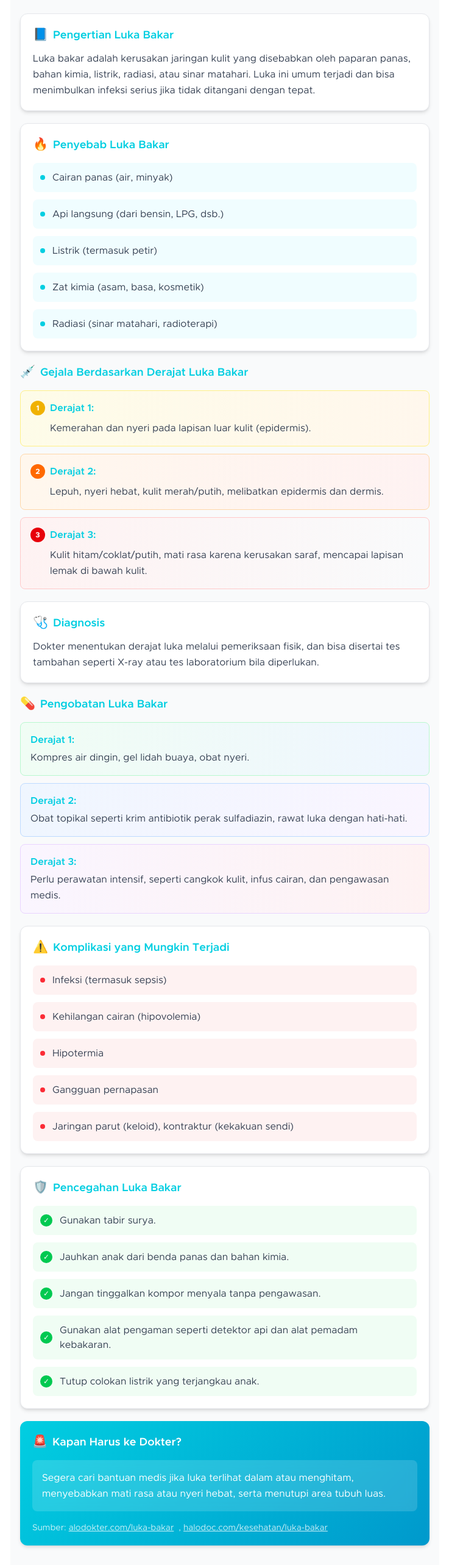
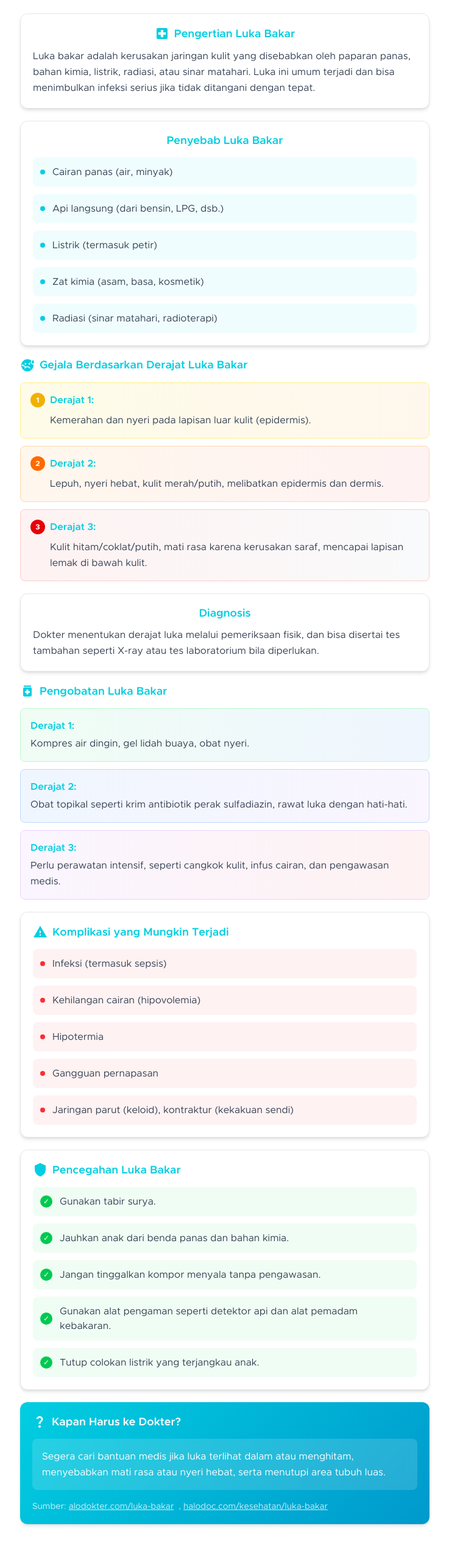
Before and after one commit to CC25-CF199/burnalyze-frontend, a React (Vite) app: page /education in a window 1280 px wide. Shown: the part 226-2792 px from the top of the page at 61% size, without its empty margins (271-1008 px from the left). After the commit the page ends 2757 px from the top, so only its background shows below. Built offline with nearby package versions, Linux system fonts and the light colour scheme.

Commit message:
fix(styling): styling and icon adjustment

```diff
--- a/src/containers/Education/Education.container.jsx
+++ b/src/containers/Education/Education.container.jsx
@@ -1,11 +1,26 @@
 import React from 'react';
+import {
+  LocalHospital,
+  Sick,
+  Medication,
+  Healing,
+  ReportProblem,
+  Shield,
+  QuestionMark,
+} from '@mui/icons-material';
 
 const EdukasiLukaBakar = () => {
   return (
-    <div className="min-h-screen bg-gray-50" style={{ fontFamily: 'Metropolis, Arial, Helvetica, sans-serif' }}>
+    <div
+      className="min-h-screen"
+      style={{ fontFamily: 'Metropolis, Arial, Helvetica, sans-serif' }}
+    >
       <div className="max-w-sm sm:max-w-md md:max-w-2xl lg:max-w-4xl mx-auto px-3 sm:px-4 py-6 sm:py-8 text-gray-800">
         <div className="text-center mb-6 sm:mb-8">
-          <h1 className="text-xl sm:text-2xl md:text-3xl font-bold mb-2 sm:mb-3 text-gray-800" style={{ fontWeight: 'bold' }}>
+          <h1
+            className="text-xl sm:text-2xl md:text-3xl font-bold mb-2 sm:mb-3 text-gray-800"
+            style={{ fontWeight: 'bold' }}
+          >
             Edukasi Luka Bakar
           </h1>
           <p className="text-xs sm:text-sm md:text-base text-gray-600 px-2">
@@ -14,22 +29,28 @@ const EdukasiLukaBakar = () => {
         </div>
 
         {/* Pengertian */}
-        <section className="bg-white p-3 sm:p-4 md:p-5 rounded-lg sm:rounded-xl shadow-md mb-4 sm:mb-5 border border-gray-200 hover:shadow-lg transition-shadow duration-300">
-          <h2 className="font-semibold text-sm sm:text-base md:text-lg mb-2 sm:mb-3 flex items-center gap-2"
-              style={{ color: '#01cee1', fontWeight: '600' }}>
-            <span className="text-base sm:text-lg md:text-xl">📘</span>
+        <section className="flex flex-col items-center bg-white p-3 sm:p-4 md:p-5 rounded-lg sm:rounded-xl shadow-md mb-4 sm:mb-5 border border-gray-200 hover:shadow-lg transition-shadow duration-300">
+          <h2
+            className="font-semibold text-sm sm:text-base md:text-lg mb-2 sm:mb-3 flex items-center gap-2"
+            style={{ color: '#01cee1', fontWeight: '600' }}
+          >
+            <LocalHospital />
             <span className="leading-tight">Pengertian Luka Bakar</span>
           </h2>
           <p className="text-xs sm:text-sm md:text-base text-gray-700 leading-relaxed">
-            Luka bakar adalah kerusakan jaringan kulit yang disebabkan oleh paparan panas, bahan kimia, listrik, radiasi, atau sinar matahari. Luka ini umum terjadi dan bisa menimbulkan infeksi serius jika tidak ditangani dengan tepat.
+            Luka bakar adalah kerusakan jaringan kulit yang disebabkan oleh
+            paparan panas, bahan kimia, listrik, radiasi, atau sinar matahari.
+            Luka ini umum terjadi dan bisa menimbulkan infeksi serius jika tidak
+            ditangani dengan tepat.
           </p>
         </section>
 
         {/* Penyebab */}
-        <section className="bg-white p-3 sm:p-4 md:p-5 rounded-lg sm:rounded-xl shadow-md mb-4 sm:mb-5 border border-gray-200 hover:shadow-lg transition-shadow duration-300">
-          <h2 className="font-semibold text-sm sm:text-base md:text-lg mb-3 sm:mb-4 flex items-center gap-2"
-              style={{ color: '#01cee1', fontWeight: '600' }}>
-            <span className="text-base sm:text-lg md:text-xl">🔥</span>
+        <section className="flex flex-col bg-white p-3 sm:p-4 md:p-5 rounded-lg sm:rounded-xl shadow-md mb-4 sm:mb-5 border border-gray-200 hover:shadow-lg transition-shadow duration-300">
+          <h2
+            className="font-semibold self-center text-sm sm:text-base md:text-lg mb-3 sm:mb-4 flex items-center gap-2"
+            style={{ color: '#01cee1', fontWeight: '600' }}
+          >
             <span className="leading-tight">Penyebab Luka Bakar</span>
           </h2>
           <div className="space-y-2 sm:space-y-3">
@@ -38,13 +59,20 @@ const EdukasiLukaBakar = () => {
               'Api langsung (dari bensin, LPG, dsb.)',
               'Listrik (termasuk petir)',
               'Zat kimia (asam, basa, kosmetik)',
-              'Radiasi (sinar matahari, radioterapi)'
+              'Radiasi (sinar matahari, radioterapi)',
             ].map((item, index) => (
-              <div key={index} className="flex items-center gap-2 sm:gap-3 p-2 sm:p-3 rounded-lg"
-                   style={{ backgroundColor: '#f0fdff' }}>
-                <div className="w-1.5 h-1.5 sm:w-2 sm:h-2 rounded-full flex-shrink-0"
-                     style={{ backgroundColor: '#01cee1' }}></div>
-                <span className="text-xs sm:text-sm md:text-base text-gray-700">{item}</span>
+              <div
+                key={index}
+                className="flex items-center gap-2 sm:gap-3 p-2 sm:p-3 rounded-lg"
+                style={{ backgroundColor: '#f0fdff' }}
+              >
+                <div
+                  className="w-1.5 h-1.5 sm:w-2 sm:h-2 rounded-full flex-shrink-0"
+                  style={{ backgroundColor: '#01cee1' }}
+                ></div>
+                <span className="text-xs sm:text-sm md:text-base text-gray-700">
+                  {item}
+                </span>
               </div>
             ))}
           </div>
@@ -52,16 +80,27 @@ const EdukasiLukaBakar = () => {
 
         {/* Gejala */}
         <section className="mb-4 sm:mb-5">
-          <h2 className="font-semibold text-sm sm:text-base md:text-lg mb-3 sm:mb-4 flex items-center gap-2"
-              style={{ color: '#01cee1', fontWeight: '600' }}>
-            <span className="text-base sm:text-lg md:text-xl">💉</span>
-            <span className="leading-tight">Gejala Berdasarkan Derajat Luka Bakar</span>
+          <h2
+            className="font-semibold text-sm sm:text-base md:text-lg mb-3 sm:mb-4 flex items-center gap-2"
+            style={{ color: '#01cee1', fontWeight: '600' }}
+          >
+            <Sick />
+            <span className="leading-tight">
+              Gejala Berdasarkan Derajat Luka Bakar
+            </span>
           </h2>
           <div className="space-y-2 sm:space-y-3">
             <div className="bg-gradient-to-r from-yellow-50 to-orange-50 p-3 sm:p-4 rounded-lg border border-yellow-200 hover:shadow-md transition-shadow duration-300">
               <div className="flex items-center gap-2 mb-2">
-                <div className="w-5 h-5 sm:w-6 sm:h-6 bg-yellow-500 rounded-full flex items-center justify-center text-white text-xs font-bold flex-shrink-0">1</div>
-                <strong className="text-xs sm:text-sm md:text-base font-semibold" style={{ color: '#01cee1' }}>Derajat 1:</strong>
+                <div className="w-5 h-5 sm:w-6 sm:h-6 bg-yellow-500 rounded-full flex items-center justify-center text-white text-xs font-bold flex-shrink-0">
+                  1
+                </div>
+                <strong
+                  className="text-xs sm:text-sm md:text-base font-semibold"
+                  style={{ color: '#01cee1' }}
+                >
+                  Derajat 1:
+                </strong>
               </div>
               <p className="text-xs sm:text-sm md:text-base text-gray-700 leading-relaxed pl-7 sm:pl-8">
                 Kemerahan dan nyeri pada lapisan luar kulit (epidermis).
@@ -69,61 +108,99 @@ const EdukasiLukaBakar = () => {
             </div>
             <div className="bg-gradient-to-r from-orange-50 to-red-50 p-3 sm:p-4 rounded-lg border border-orange-200 hover:shadow-md transition-shadow duration-300">
               <div className="flex items-center gap-2 mb-2">
-                <div className="w-5 h-5 sm:w-6 sm:h-6 bg-orange-500 rounded-full flex items-center justify-center text-white text-xs font-bold flex-shrink-0">2</div>
-                <strong className="text-xs sm:text-sm md:text-base font-semibold" style={{ color: '#01cee1' }}>Derajat 2:</strong>
+                <div className="w-5 h-5 sm:w-6 sm:h-6 bg-orange-500 rounded-full flex items-center justify-center text-white text-xs font-bold flex-shrink-0">
+                  2
+                </div>
+                <strong
+                  className="text-xs sm:text-sm md:text-base font-semibold"
+                  style={{ color: '#01cee1' }}
+                >
+                  Derajat 2:
+                </strong>
               </div>
               <p className="text-xs sm:text-sm md:text-base text-gray-700 leading-relaxed pl-7 sm:pl-8">
-                Lepuh, nyeri hebat, kulit merah/putih, melibatkan epidermis dan dermis.
+                Lepuh, nyeri hebat, kulit merah/putih, melibatkan epidermis dan
+                dermis.
               </p>
             </div>
             <div className="bg-gradient-to-r from-red-50 to-gray-50 p-3 sm:p-4 rounded-lg border border-red-200 hover:shadow-md transition-shadow duration-300">
               <div className="flex items-center gap-2 mb-2">
-                <div className="w-5 h-5 sm:w-6 sm:h-6 bg-red-600 rounded-full flex items-center justify-center text-white text-xs font-bold flex-shrink-0">3</div>
-                <strong className="text-xs sm:text-sm md:text-base font-semibold" style={{ color: '#01cee1' }}>Derajat 3:</strong>
+                <div className="w-5 h-5 sm:w-6 sm:h-6 bg-red-600 rounded-full flex items-center justify-center text-white text-xs font-bold flex-shrink-0">
+                  3
+                </div>
+                <strong
+                  className="text-xs sm:text-sm md:text-base font-semibold"
+                  style={{ color: '#01cee1' }}
+                >
+                  Derajat 3:
+                </strong>
               </div>
               <p className="text-xs sm:text-sm md:text-base text-gray-700 leading-relaxed pl-7 sm:pl-8">
-                Kulit hitam/coklat/putih, mati rasa karena kerusakan saraf, mencapai lapisan lemak di bawah kulit.
+                Kulit hitam/coklat/putih, mati rasa karena kerusakan saraf,
+                mencapai lapisan lemak di bawah kulit.
               </p>
             </div>
           </div>
         </section>
 
         {/* Diagnosis */}
-        <section className="bg-white p-3 sm:p-4 md:p-5 rounded-lg sm:rounded-xl shadow-md mb-4 sm:mb-5 border border-gray-200 hover:shadow-lg transition-shadow duration-300">
-          <h2 className="font-semibold text-sm sm:text-base md:text-lg mb-2 sm:mb-3 flex items-center gap-2"
-              style={{ color: '#01cee1', fontWeight: '600' }}>
-            <span className="text-base sm:text-lg md:text-xl">🩺</span>
+        <section className="flex flex-col items-center bg-white p-3 sm:p-4 md:p-5 rounded-lg sm:rounded-xl shadow-md mb-4 sm:mb-5 border border-gray-200 hover:shadow-lg transition-shadow duration-300">
+          <h2
+            className="font-semibold self-center text-sm sm:text-base md:text-lg mb-2 sm:mb-3 flex items-center gap-2"
+            style={{ color: '#01cee1', fontWeight: '600' }}
+          >
             <span className="leading-tight">Diagnosis</span>
           </h2>
           <p className="text-xs sm:text-sm md:text-base text-gray-700 leading-relaxed">
-            Dokter menentukan derajat luka melalui pemeriksaan fisik, dan bisa disertai tes tambahan seperti X-ray atau tes laboratorium bila diperlukan.
+            Dokter menentukan derajat luka melalui pemeriksaan fisik, dan bisa
+            disertai tes tambahan seperti X-ray atau tes laboratorium bila
+            diperlukan.
           </p>
         </section>
 
         {/* Pengobatan */}
         <section className="mb-4 sm:mb-5">
-          <h2 className="font-semibold text-sm sm:text-base md:text-lg mb-3 sm:mb-4 flex items-center gap-2"
-              style={{ color: '#01cee1', fontWeight: '600' }}>
-            <span className="text-base sm:text-lg md:text-xl">💊</span>
+          <h2
+            className="font-semibold text-sm sm:text-base md:text-lg mb-3 sm:mb-4 flex items-center gap-2"
+            style={{ color: '#01cee1', fontWeight: '600' }}
+          >
+            <Medication />
             <span className="leading-tight">Pengobatan Luka Bakar</span>
           </h2>
           <div className="space-y-2 sm:space-y-3">
             <div className="bg-gradient-to-r from-green-50 to-blue-50 p-3 sm:p-4 rounded-lg border border-green-200 hover:shadow-md transition-shadow duration-300">
-              <strong className="text-xs sm:text-sm md:text-base font-semibold block mb-1" style={{ color: '#01cee1' }}>Derajat 1:</strong>
+              <strong
+                className="text-xs sm:text-sm md:text-base font-semibold block mb-1"
+                style={{ color: '#01cee1' }}
+              >
+                Derajat 1:
+              </strong>
               <p className="text-xs sm:text-sm md:text-base text-gray-700 leading-relaxed">
                 Kompres air dingin, gel lidah buaya, obat nyeri.
               </p>
             </div>
             <div className="bg-gradient-to-r from-blue-50 to-purple-50 p-3 sm:p-4 rounded-lg border border-blue-200 hover:shadow-md transition-shadow duration-300">
-              <strong className="text-xs sm:text-sm md:text-base font-semibold block mb-1" style={{ color: '#01cee1' }}>Derajat 2:</strong>
+              <strong
+                className="text-xs sm:text-sm md:text-base font-semibold block mb-1"
+                style={{ color: '#01cee1' }}
+              >
+                Derajat 2:
+              </strong>
               <p className="text-xs sm:text-sm md:text-base text-gray-700 leading-relaxed">
-                Obat topikal seperti krim antibiotik perak sulfadiazin, rawat luka dengan hati-hati.
+                Obat topikal seperti krim antibiotik perak sulfadiazin, rawat
+                luka dengan hati-hati.
               </p>
             </div>
             <div className="bg-gradient-to-r from-purple-50 to-red-50 p-3 sm:p-4 rounded-lg border border-purple-200 hover:shadow-md transition-shadow duration-300">
-              <strong className="text-xs sm:text-sm md:text-base font-semibold block mb-1" style={{ color: '#01cee1' }}>Derajat 3:</strong>
+              <strong
+                className="text-xs sm:text-sm md:text-base font-semibold block mb-1"
+                style={{ color: '#01cee1' }}
+              >
+                Derajat 3:
+              </strong>
               <p className="text-xs sm:text-sm md:text-base text-gray-700 leading-relaxed">
-                Perlu perawatan intensif, seperti cangkok kulit, infus cairan, dan pengawasan medis.
+                Perlu perawatan intensif, seperti cangkok kulit, infus cairan,
+                dan pengawasan medis.
               </p>
             </div>
           </div>
@@ -131,10 +208,14 @@ const EdukasiLukaBakar = () => {
 
         {/* Komplikasi */}
         <section className="bg-white p-3 sm:p-4 md:p-5 rounded-lg sm:rounded-xl shadow-md mb-4 sm:mb-5 border border-gray-200 hover:shadow-lg transition-shadow duration-300">
-          <h2 className="font-semibold text-sm sm:text-base md:text-lg mb-3 sm:mb-4 flex items-center gap-2"
-              style={{ color: '#01cee1', fontWeight: '600' }}>
-            <span className="text-base sm:text-lg md:text-xl">⚠️</span>
-            <span className="leading-tight">Komplikasi yang Mungkin Terjadi</span>
+          <h2
+            className="font-semibold text-sm sm:text-base md:text-lg mb-3 sm:mb-4 flex items-center gap-2"
+            style={{ color: '#01cee1', fontWeight: '600' }}
+          >
+            <ReportProblem />
+            <span className="leading-tight">
+              Komplikasi yang Mungkin Terjadi
+            </span>
           </h2>
           <div className="space-y-2 sm:space-y-3">
             {[
@@ -142,11 +223,16 @@ const EdukasiLukaBakar = () => {
               'Kehilangan cairan (hipovolemia)',
               'Hipotermia',
               'Gangguan pernapasan',
-              'Jaringan parut (keloid), kontraktur (kekakuan sendi)'
+              'Jaringan parut (keloid), kontraktur (kekakuan sendi)',
             ].map((item, index) => (
-              <div key={index} className="flex items-center gap-2 sm:gap-3 p-2 sm:p-3 bg-red-50 rounded-lg">
+              <div
+                key={index}
+                className="flex items-center gap-2 sm:gap-3 p-2 sm:p-3 bg-red-50 rounded-lg"
+              >
                 <div className="w-1.5 h-1.5 sm:w-2 sm:h-2 bg-red-500 rounded-full flex-shrink-0"></div>
-                <span className="text-xs sm:text-sm md:text-base text-gray-700">{item}</span>
+                <span className="text-xs sm:text-sm md:text-base text-gray-700">
+                  {item}
+                </span>
               </div>
             ))}
           </div>
@@ -154,9 +240,11 @@ const EdukasiLukaBakar = () => {
 
         {/* Pencegahan */}
         <section className="bg-white p-3 sm:p-4 md:p-5 rounded-lg sm:rounded-xl shadow-md mb-4 sm:mb-5 border border-gray-200 hover:shadow-lg transition-shadow duration-300">
-          <h2 className="font-semibold text-sm sm:text-base md:text-lg mb-3 sm:mb-4 flex items-center gap-2"
-              style={{ color: '#01cee1', fontWeight: '600' }}>
-            <span className="text-base sm:text-lg md:text-xl">🛡️</span>
+          <h2
+            className="font-semibold text-sm sm:text-base md:text-lg mb-3 sm:mb-4 flex items-center gap-2"
+            style={{ color: '#01cee1', fontWeight: '600' }}
+          >
+            <Shield />
             <span className="leading-tight">Pencegahan Luka Bakar</span>
           </h2>
           <div className="space-y-2 sm:space-y-3">
@@ -165,29 +253,42 @@ const EdukasiLukaBakar = () => {
               'Jauhkan anak dari benda panas dan bahan kimia.',
               'Jangan tinggalkan kompor menyala tanpa pengawasan.',
               'Gunakan alat pengaman seperti detektor api dan alat pemadam kebakaran.',
-              'Tutup colokan listrik yang terjangkau anak.'
+              'Tutup colokan listrik yang terjangkau anak.',
             ].map((item, index) => (
-              <div key={index} className="flex items-center gap-2 sm:gap-3 p-2 sm:p-3 bg-green-50 rounded-lg">
+              <div
+                key={index}
+                className="flex items-center gap-2 sm:gap-3 p-2 sm:p-3 bg-green-50 rounded-lg"
+              >
                 <div className="w-4 h-4 sm:w-5 sm:h-5 bg-green-500 rounded-full flex items-center justify-center flex-shrink-0">
                   <span className="text-white text-xs">✓</span>
                 </div>
-                <span className="text-xs sm:text-sm md:text-base text-gray-700">{item}</span>
+                <span className="text-xs sm:text-sm md:text-base text-gray-700">
+                  {item}
+                </span>
               </div>
             ))}
           </div>
         </section>
 
         {/* Kapan ke dokter */}
-        <section className="p-3 sm:p-4 md:p-5 rounded-lg sm:rounded-xl shadow-md text-white"
-                 style={{ background: 'linear-gradient(135deg, #01cee1 0%, #0099cc 100%)' }}>
-          <h2 className="font-semibold text-sm sm:text-base md:text-lg mb-3 sm:mb-4 flex items-center gap-2"
-              style={{ fontWeight: '600' }}>
-            <span className="text-base sm:text-lg md:text-xl">🚨</span>
+        <section
+          className="p-3 sm:p-4 md:p-5 rounded-lg sm:rounded-xl shadow-md text-white"
+          style={{
+            background: 'linear-gradient(135deg, #01cee1 0%, #0099cc 100%)',
+          }}
+        >
+          <h2
+            className="font-semibold text-sm sm:text-base md:text-lg mb-3 sm:mb-4 flex items-center gap-2"
+            style={{ fontWeight: '600' }}
+          >
+            <QuestionMark />
             <span className="leading-tight">Kapan Harus ke Dokter?</span>
           </h2>
           <div className="bg-white/15 backdrop-blur-sm p-3 sm:p-4 rounded-lg mb-3 sm:mb-4">
             <p className="text-xs sm:text-sm md:text-base leading-relaxed">
-              Segera cari bantuan medis jika luka terlihat dalam atau menghitam, menyebabkan mati rasa atau nyeri hebat, serta menutupi area tubuh luas.
+              Segera cari bantuan medis jika luka terlihat dalam atau menghitam,
+              menyebabkan mati rasa atau nyeri hebat, serta menutupi area tubuh
+              luas.
             </p>
           </div>
           <div className="text-xs sm:text-sm text-white/80">
```
